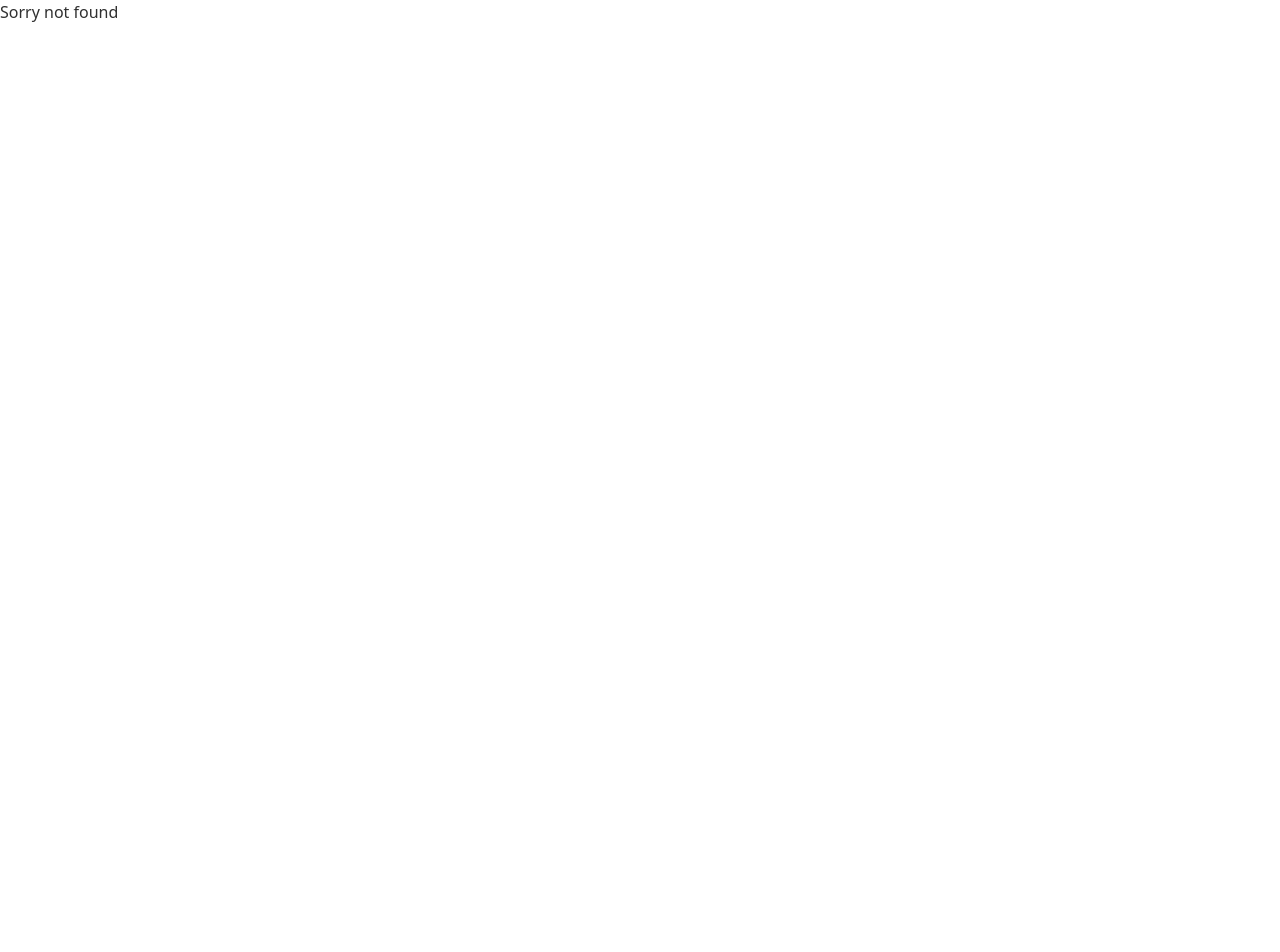
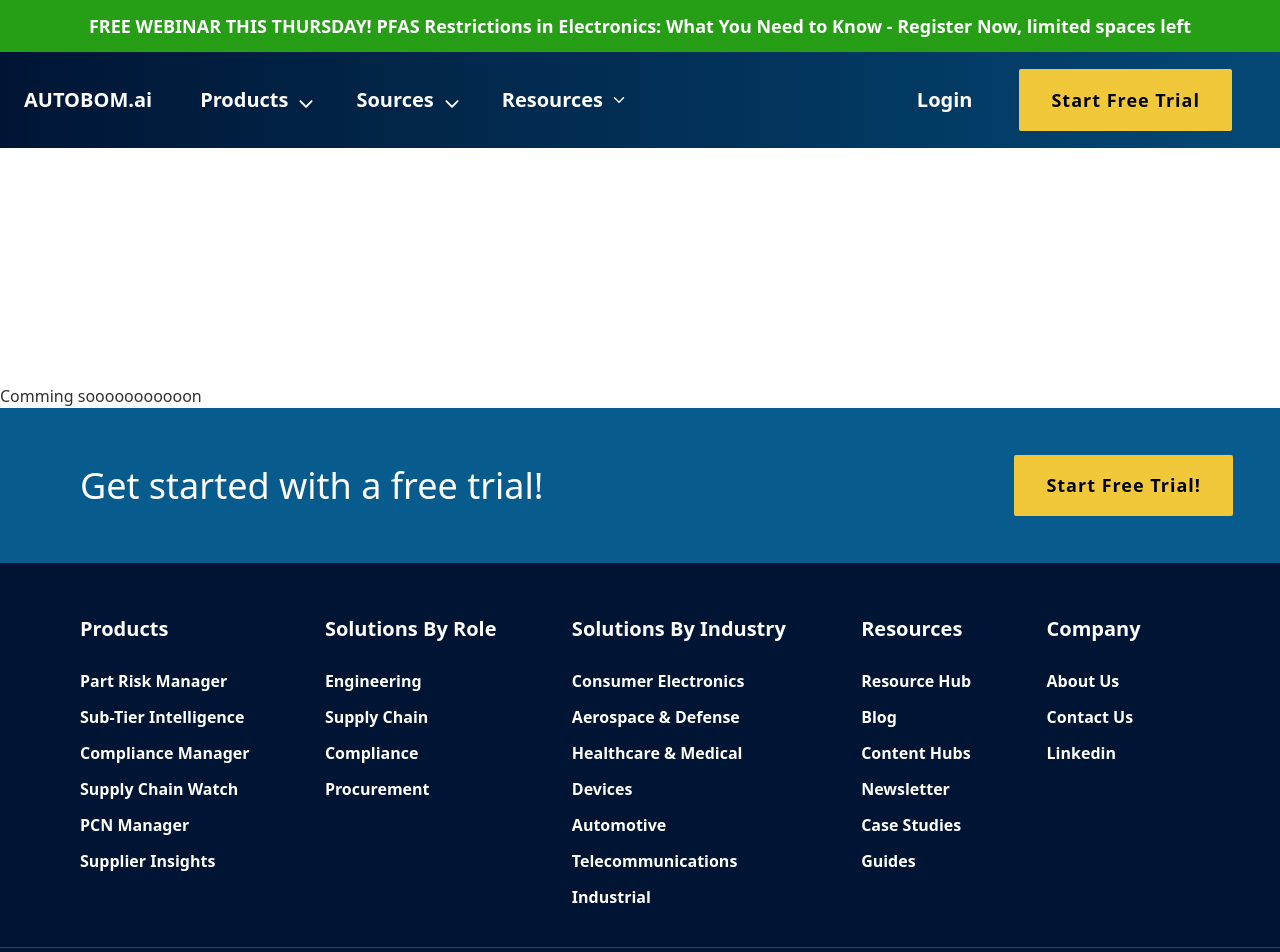
Before and after one commit to SumiAkter2/autobom-ai-recreate, a React (Vite) app: page /coming in a window 1280 px wide. Before the commit this address had no page. Shown: the top 952 px of the page. Before the commit the page ends 800 px from the top, so only its background shows below. Built offline with nearby package versions, Linux system fonts and the light colour scheme.

Commit message:
added dropdown

```diff
--- a/package.json
+++ b/package.json
@@ -11,6 +11,7 @@
   },
   "dependencies": {
     "react": "^18.2.0",
+    "react-accessible-accordion": "^5.0.0",
     "react-countup": "^6.5.0",
     "react-dom": "^18.2.0",
     "react-icons": "^4.11.0",
--- /dev/null
+++ b/src/Component/ComingSoon/ComingSoon.jsx
@@ -0,0 +1,9 @@
+const ComingSoon = () => {
+  return (
+    <div className="pt-96">
+      <h1>Comming sooooooooooon</h1>
+    </div>
+  );
+};
+
+export default ComingSoon;
--- a/src/Component/Home/Banner.jsx
+++ b/src/Component/Home/Banner.jsx
@@ -9,7 +9,7 @@
           One Platform to Manage Supply Chain Risk
         </h1>
         <p className="py-6 text-xl">
-          Build resilience in <span className="underline">engineering</span>,{" "}
+          Build resilience in <span className="underline">engineering</span>,
           <span className="underline">compliance </span>, &
           <span className="underline">procurement</span> powered by the
           world`&apos`s most comprehensive supply chain and component data.
--- a/src/Component/Share/Button/Button.css
+++ b/src/Component/Share/Button/Button.css
@@ -1,4 +1,5 @@
 .button {
+    z-index: 0;
     position: relative;
     display: inline-block;
     margin: 15px;
@@ -28,6 +29,7 @@
 }
 
 .secondary-button {
+    z-index: 0;
     position: relative;
     display: inline-block;
     margin: 15px;
--- a/src/Component/Share/Footer.jsx
+++ b/src/Component/Share/Footer.jsx
@@ -1,4 +1,3 @@
-import logo from "../../assets/logo.png";
 import PrimaryButton from "./Button/PrimaryButton";
 
 const Footer = () => {
@@ -114,7 +113,7 @@
         </nav>
       </footer>
 
-      <footer className="footer px-10 py-4  bg-accent text-white border-t border-b border-gray-100">
+      <footer className="footer px-10 py-4  bg-accent text-white border-t border-b border-gray-700">
         <nav>
           <h1 className="text-xl font-bold">AUTOBOM.AI</h1>
         </nav>
@@ -162,7 +161,7 @@
         </nav>
         <nav className="md:place-self-center md:justify-self-end">
           <div className="grid grid-flow-col gap-4">
-            <p>Copy &copy; All Rights Reserved By RYDE </p>
+            <p>Copy &copy; All Rights Reserved By AUTOBOM.ai </p>
           </div>
         </nav>
       </footer>
--- a/src/Component/Share/Navbar.jsx
+++ b/src/Component/Share/Navbar.jsx
@@ -1,41 +1,202 @@
+import { HiOutlineNewspaper } from "react-icons/hi";
 import { HiMenuAlt1 } from "react-icons/hi";
+import { SlEnvolopeLetter } from "react-icons/sl";
+import { GiRadioTower } from "react-icons/gi";
+import { GiCargoCrane } from "react-icons/gi";
+import { BiSolidCarMechanic } from "react-icons/bi";
+import { BiFirstAid } from "react-icons/bi";
+import { BiSpreadsheet } from "react-icons/bi";
+import { BsAirplaneEngines } from "react-icons/bs";
+import { RiComputerLine } from "react-icons/ri";
+import { MdOutlineDeviceHub } from "react-icons/md";
+import { MdArrowForwardIos } from "react-icons/md";
 import { IoIosArrowDown } from "react-icons/io";
+import { GoNote } from "react-icons/go";
 import { Link } from "react-router-dom";
-import PrimaryButton from "./Button/PrimaryButton";
+import { featureInfo } from "../Info/Info";
 
 const Navbar = () => {
   const navItem = (
-    <>
+    <div className="lg:flex justify-between items-center relative">
+      <div className="lg:flex justify-center items-center z-10 ">
         <li>
-        <div className="dropdown dropdown-hover">
-          <label tabIndex={0} className="flex m-1">
-            Products <IoIosArrowDown size="20px" className="mt-2 ml-2 " />
+          <div className="dropdown dropdown-hover z-50">
+            <label
+              tabIndex={0}
+              className="flex m-1 hover:text-secondary text-white"
+            >
+              <span className="z-10"> Products</span>{" "}
+              <IoIosArrowDown size="20px" className="mt-2 ml-2 " />
             </label>
-          <ul
+            <div
               tabIndex={0}
-            className="dropdown-content z-[1] menu p-2 shadow bg-base-100 rounded-box  top-10"
+              className="dropdown-content hover:cursor-auto menu  shadow-lg bg-white lg:w-[700px]  top-10 border text-black p-8 z-50"
             >
-            <li>
-              <a>Item 1</a>
-            </li>
-            <li>
-              <a>Item 2</a>
-            </li>
-          </ul>
+              <div className="lg:flex justify-center items-center">
+                <div>
+                  <h3 className="text-xl my-2">Our Platform</h3>
+                  <p className="">Risk intelligence at your fingertips</p>
+                  <button className="mt-3 text-skyblue-500 flex  items-center">
+                    Learn More <MdArrowForwardIos className="ml-2" />
+                  </button>
+                </div>
+                <div className="ml-4">
+                  {featureInfo.map((f) => (
+                    <div key={f.id}>
+                      <div className="flex justify-start items-center gap-3">
+                        <img className="w-6" src={f.img} alt="logo" />
+                        <div>
+                          <h3 className="text-xl my-1">{f.title}</h3>
+                          <Link to="/coming" className="text-gray-600">
+                            {f.btn}
+                          </Link>
+                        </div>
+                      </div>
+                    </div>
+                  ))}
+                </div>
+              </div>
+            </div>
           </div>
         </li>
 
         <li>
-        <Link to="/" className="flex items-center">
-          Solution <IoIosArrowDown />
-        </Link>
+          <div className="dropdown dropdown-hover z-50">
+            <label
+              tabIndex={0}
+              className="flex m-1 hover:text-secondary text-white"
+            >
+              <span className="z-1"> Sources</span>{" "}
+              <IoIosArrowDown size="20px" className="mt-2 ml-2 " />
+            </label>
+            <div
+              tabIndex={0}
+              className="dropdown-content hover:cursor-auto menu  shadow-lg bg-white w-[300px]  top-10 border text-black p-8 z-50"
+            >
+              <div className="ml-4">
+                <h1 className="text-xl my-2">By Industry </h1>
+                <p className="flex justify-start items-center my-4">
+                  <RiComputerLine
+                    color="skyblue"
+                    size="25px"
+                    className="mr-2 font-thin"
+                  />
+                  Consumer Electronics
+                </p>
+                <p className="flex justify-start items-center my-4">
+                  <BsAirplaneEngines
+                    color="skyblue"
+                    size="25px"
+                    className="mr-2 font-thin"
+                  />
+                  Aerospace & Defense
+                </p>
+                <p className="flex justify-start items-center my-4">
+                  <BiSolidCarMechanic
+                    color="skyblue"
+                    size="25px"
+                    className="mr-2 font-thin"
+                  />
+                  Automotive
+                </p>
+                <p className="flex justify-start items-center my-4">
+                  <GiRadioTower
+                    color="skyblue"
+                    size="25px"
+                    className="mr-2 font-thin"
+                  />
+                  Telecommunications
+                </p>
+                <p className="flex justify-start items-center my-4">
+                  <BiFirstAid
+                    color="skyblue"
+                    size="25px"
+                    className="mr-2 font-thin"
+                  />
+                  Healthcare & Medical Devices
+                </p>
+                <p className="flex justify-start items-center my-4">
+                  <GiCargoCrane
+                    color="skyblue"
+                    size="25px"
+                    className="mr-2 font-thin"
+                  />
+                  Industrial
+                </p>
+              </div>
+            </div>
+          </div>
         </li>
         <li>
-        <Link to="/">
-          Resources <IoIosArrowDown />
-        </Link>
+          <div className="dropdown dropdown-hover z-50">
+            <label
+              tabIndex={0}
+              className="flex m-1 hover:text-secondary text-white justify-center items-center"
+            >
+              Resources <IoIosArrowDown size="16px" className=" ml-2 " />
+            </label>
+            <div
+              tabIndex={0}
+              className="dropdown-content hover:cursor-auto menu  shadow-lg bg-white w-[300px]  top-10 border text-black p-8 z-50"
+            >
+              <div className="ml-4">
+                <p className="flex justify-start items-center my-4">
+                  <HiOutlineNewspaper
+                    color="skyblue"
+                    size="25px"
+                    className="mr-2 font-thin"
+                  />
+                  Blog
+                </p>
+                <p className="flex justify-start items-center my-4">
+                  <MdOutlineDeviceHub
+                    color="skyblue"
+                    size="25px"
+                    className="mr-2 font-thin"
+                  />
+                  Content Hubs
+                </p>
+                <p className="flex justify-start items-center my-4">
+                  <SlEnvolopeLetter
+                    color="skyblue"
+                    size="25px"
+                    className="mr-2 font-thin"
+                  />
+                  Newsletter
+                </p>
+                <p className="flex justify-start items-center my-4">
+                  <BiSpreadsheet
+                    color="skyblue"
+                    size="25px"
+                    className="mr-2 font-thin"
+                  />
+                  Case Studies
+                </p>
+                <p className="flex justify-start items-center my-4">
+                  <GoNote
+                    color="skyblue"
+                    size="25px"
+                    className="mr-2 font-thin"
+                  />
+                  Guides
+                </p>
+                <p className="text-xl mt-4">Resource Hub </p>
+                <button className="mt-3 text-skyblue-500 flex  items-center">
+                  View All Resources <MdArrowForwardIos className="ml-2" />
+                </button>
+              </div>
+            </div>
+          </div>
         </li>
-    </>
+      </div>
+
+      <div className=" lg:flex lg:absolute lg:-right-[600px] mt-6 lg:mt-0">
+        <button className="text-xl px-8 border-0 text-white font-semibold mb-6 lg:mb-0">
+          Login
+        </button>
+        <button className="button lg:w-fit w-[300px]"> Start Free Trial</button>
+      </div>
+    </div>
   );
   return (
     <div className="fixed w-full z-30">
@@ -45,7 +206,8 @@
           Need to Know - Register Now, limited spaces left
         </p>
       </div>
-      <div className="navbar bg-primary font-bold lg:px-6  text-white ">
+
+      <div className="navbar bg-gradient-to-r from-[#001534] to-[#044876] font-bold lg:px-6 h-24  text-white ">
         <div className="navbar-start">
           {/* menu drawer */}
           <div className="drawer lg:hidden ">
@@ -58,42 +220,24 @@
                 <HiMenuAlt1 size="30px" />
               </label>
             </div>
-            <div className="drawer-side z-50 ">
+            <div className="drawer-side z-20 ">
               <label
                 htmlFor="my-drawer"
                 aria-label="close sidebar"
                 className="drawer-overlay"
               ></label>
-              <ul className="menu p-4 w-[350px] min-h-full bg-slate-300 text-black ">
+              <ul className="menu p-4 w-[350px] min-h-full bg-accent text-black  text-xl">
                 {/* Sidebar content here */}
                 {navItem}
               </ul>
-              <div className=" lg:hidden flex absolute top-36 ">
-                <button className="text-xl px-8 border-0 text-black font-semibold">
-                  Login
-                </button>
-
-                <PrimaryButton text=" Start Free Trial"></PrimaryButton>
-              </div>
             </div>
           </div>
           <Link to="/" className=" font-bold text-xl ">
-            {/* <img src={logo} alt="logo" className="w-16" /> */}
             AUTOBOM.ai
           </Link>
-          <ul className="menu lg:menu-horizontal  hidden px-1 ml-12 text-xl">
+          <ul className="menu lg:menu-horizontal hidden px-1 ml-6 text-xl ">
             {navItem}
           </ul>
-        </div>
-
-        {/* menu */}
-
-        <div className="navbar-end  lg:flex hidden ">
-          <button className="text-xl px-8 border-0 text-white font-semibold">
-            Login
-          </button>
-
-          <PrimaryButton text=" Start Free Trial"></PrimaryButton>
         </div>
       </div>
     </div>
--- a/tailwind.config.js
+++ b/tailwind.config.js
@@ -5,7 +5,7 @@
     themes: [
       {
         mytheme: {
-          primary: "#000",
+          primary: "#001534",
 
           secondary: "#f2c83b",
 
```
Also changed, not shown: src/Router/router.jsx (+5 -4 lines), 1 other file (tests, documents, lock files or other folders). Lines whose indentation alone changed are shown as unchanged.
